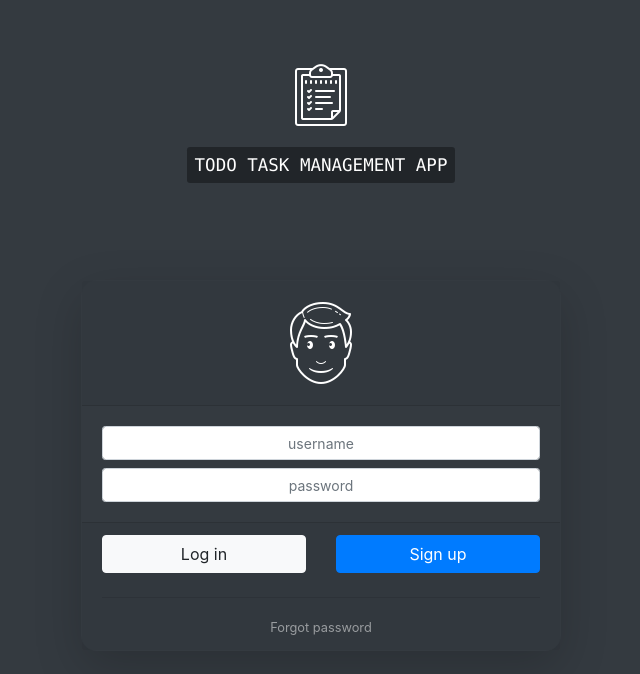
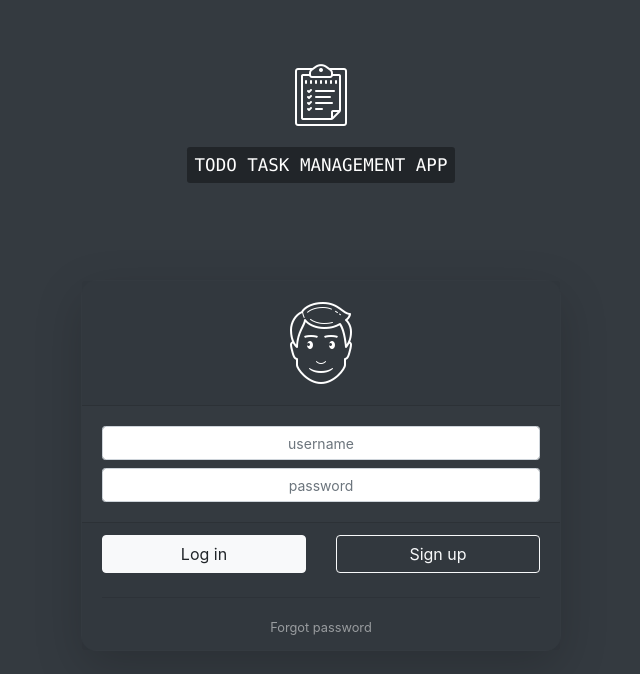
Before and after one commit to ivenpoker/react-todo-app, a React (Create React App) app: page / in a window 1280 px wide. Shown: the top 674 px of the page, without its empty margins (319-959 px from the left). Built offline with nearby package versions, Linux system fonts and the light colour scheme.

Commit message:
Slight UI change for signup button.
Signed-off-by: Happi Yvan <nwaforhappiyvan@gmail.com>

```diff
--- a/src/App.js
+++ b/src/App.js
@@ -61,7 +61,7 @@
 										</button>
 									</div>
 									<div className="col-sm-6">
-										<button className="btn btn-block btn-primary">
+										<button className="btn btn-block btn-outline-light">
 											Sign up
 										</button>
 									</div>
```
